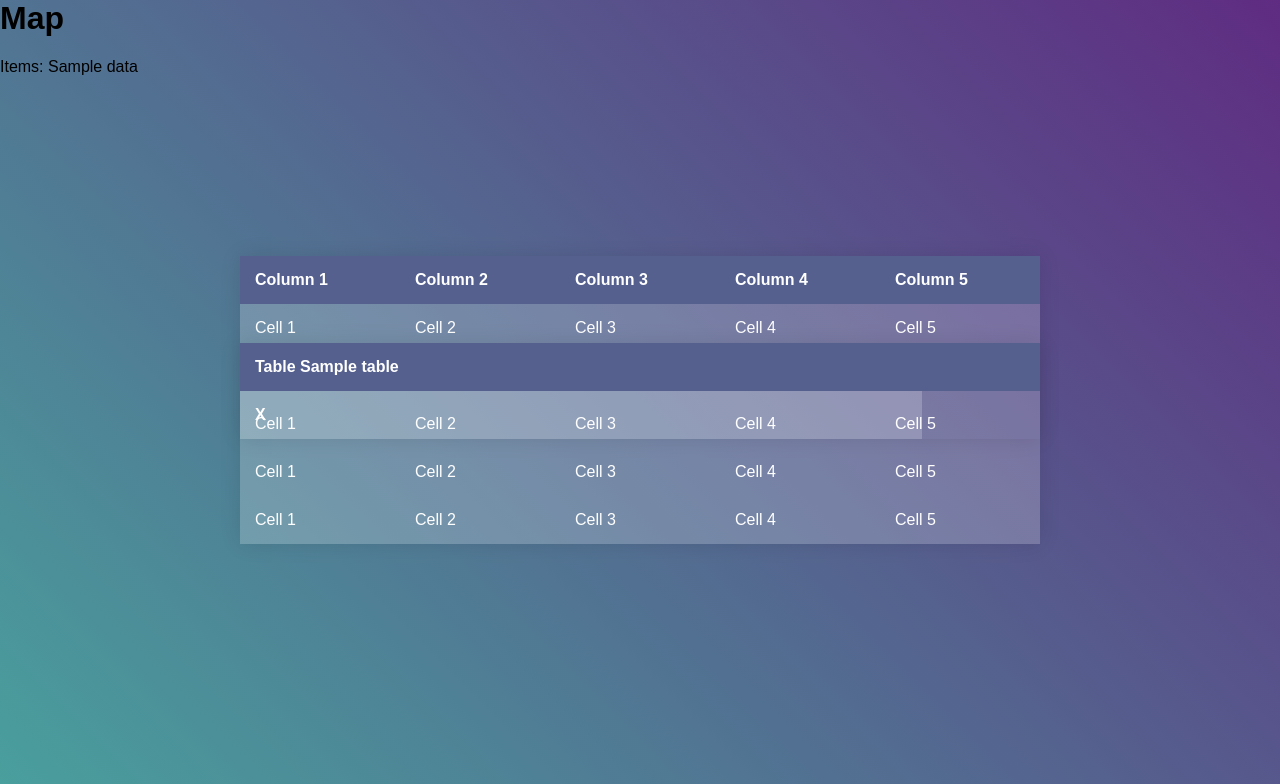
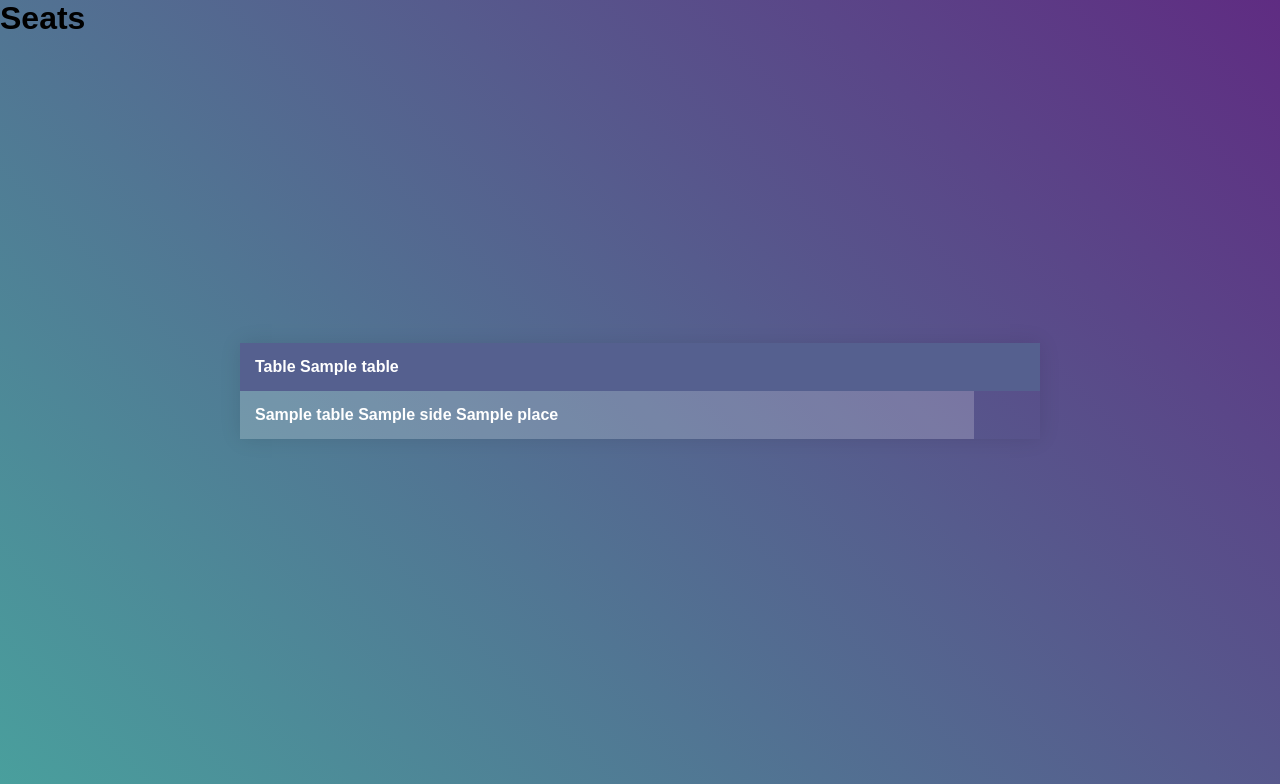
Before and after one commit to lkananen/weddingsite, a FastAPI app: template source/app/templates/seatmap.html in a window 1280 px wide. Shown: the top 784 px of the page. Run offline with FastAPI, Linux system fonts and the light colour scheme; the template is opened without the code that fills it: most values are stand-ins (such as "Sample title", 1, 10 or a date in 2020); lists and menus that the app fills with data are empty.

Commit message:
Seat id template generation added. Removed examples from template.

```diff
--- a/source/app/templates/seatmap.html
+++ b/source/app/templates/seatmap.html
@@ -1,6 +1,6 @@
 <html>
 <head>
-    <title>Seats</title>
+    <title>Tables</title>
     <style>
         // Bootstrapping CSS
         //
@@ -76,59 +76,7 @@
     </style>
 </head>
 <body>
-    <h1>Map</h1>
-    <p>Items: {{ data }}</p>
-
-    <div class="container">
-        <table>
-            <thead>
-                <tr>
-                    <th>Column 1</th>
-                    <th>Column 2</th>
-                    <th>Column 3</th>
-                    <th>Column 4</th>
-                    <th>Column 5</th>
-                </tr>
-            </thead>
-            <tbody>
-                <tr>
-                    <td>Cell 1</td>
-                    <td>Cell 2</td>
-                    <td>Cell 3</td>
-                    <td>Cell 4</td>
-                    <td>Cell 5</td>
-                </tr>
-                <tr>
-                    <td>Cell 1</td>
-                    <td>Cell 2</td>
-                    <td>Cell 3</td>
-                    <td>Cell 4</td>
-                    <td>Cell 5</td>
-                </tr>
-                <tr>
-                    <td>Cell 1</td>
-                    <td>Cell 2</td>
-                    <td>Cell 3</td>
-                    <td>Cell 4</td>
-                    <td>Cell 5</td>
-                </tr>
-                <tr>
-                    <td>Cell 1</td>
-                    <td>Cell 2</td>
-                    <td>Cell 3</td>
-                    <td>Cell 4</td>
-                    <td>Cell 5</td>
-                </tr>
-                <tr>
-                    <td>Cell 1</td>
-                    <td>Cell 2</td>
-                    <td>Cell 3</td>
-                    <td>Cell 4</td>
-                    <td>Cell 5</td>
-                </tr>
-            </tbody>
-        </table>
-    </div>
+    <h1>Seats</h1>
 
     <div class="container">
         {% for table in tables %}
@@ -145,14 +93,14 @@
                 {% for side in sides %}
                 <tr>
                     {% for place in places %}
-                    <th>X</th>
+                    <th>{{ table }} {{ side }} {{ place }}</th>
                     {% endfor %}
                 </tr>
                 {% endfor %}
             </tbody>
         </table>
+        <br>
         {% endfor %}
-        <br>
     </div>
 </body>
 </html>
```
